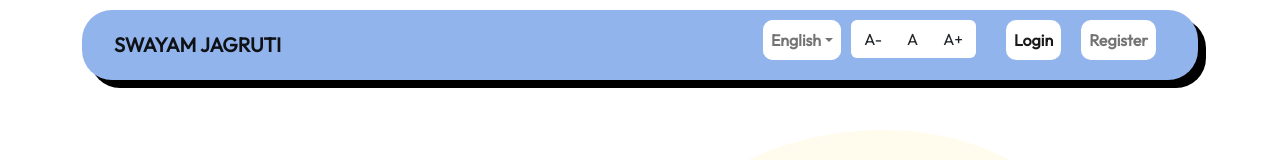
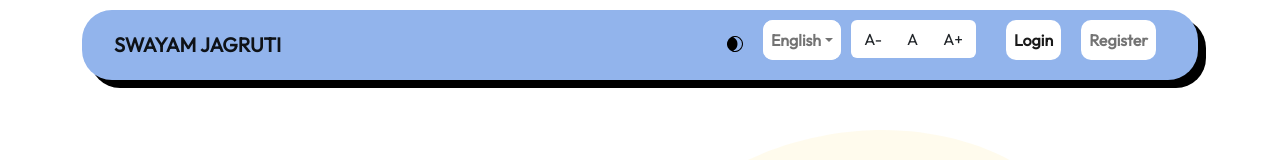
Before and after one commit to Abhishek8056/Team-Visionn-SIH, a React (Create React App) app in the folder shwayam-jagruti/: page / in a window 1280 px wide. Shown: the top 160 px of the page. Built offline with nearby package versions, Linux system fonts and the light colour scheme.

Commit message:
darkmode icon added

```diff
--- /dev/null
+++ b/package.json
@@ -0,0 +1,5 @@
+{
+  "dependencies": {
+    "react-icons": "^4.4.0"
+  }
+}
--- a/shwayam-jagruti/src/components/Navbar/Navbar.css
+++ b/shwayam-jagruti/src/components/Navbar/Navbar.css
@@ -36,7 +36,7 @@ color: black;
 font-weight: 600;
 margin-bottom: 10px;
 }
- a .nav-link{
+a .nav-link{
     color:black;
     font-weight: 700;
 }
@@ -62,3 +62,8 @@ li.nav-item :hover{
     color: white;
     text-shadow: 2px rgba(128, 121, 121, 0.04);
 }
+.darkmode{
+  align-items: center;
+  padding-top: 10px;
+  padding-right: 10px;
+}
--- a/shwayam-jagruti/src/components/Navbar/Navbar.js
+++ b/shwayam-jagruti/src/components/Navbar/Navbar.js
@@ -1,5 +1,6 @@
 import React from 'react'
 import './Navbar.css';
+import {BsMask} from "react-icons/bs";
 
 
 
@@ -15,6 +16,7 @@ const Navbar = () => {
           </button>
           <div className="collapse navbar-collapse" id="navbarSupportedContent">
             <ul className="navbar-nav ms-auto mb-2 mb-lg-0">
+            <li className='darkmode'><BsMask/></li>
               <li className="nav-item dropdown">
                 <a className="nav-link language dropdown-toggle" href="/" role="button" data-bs-toggle="dropdown" aria-expanded="false">
                   English
```
Also changed, not shown: 1 other file (tests, documents, lock files or other folders).
